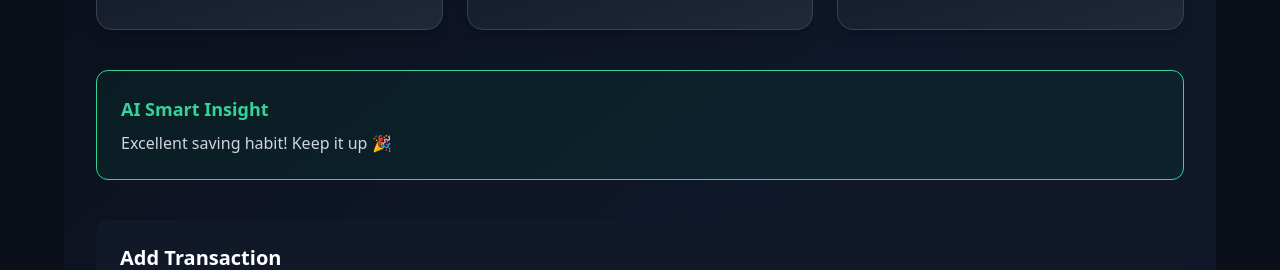
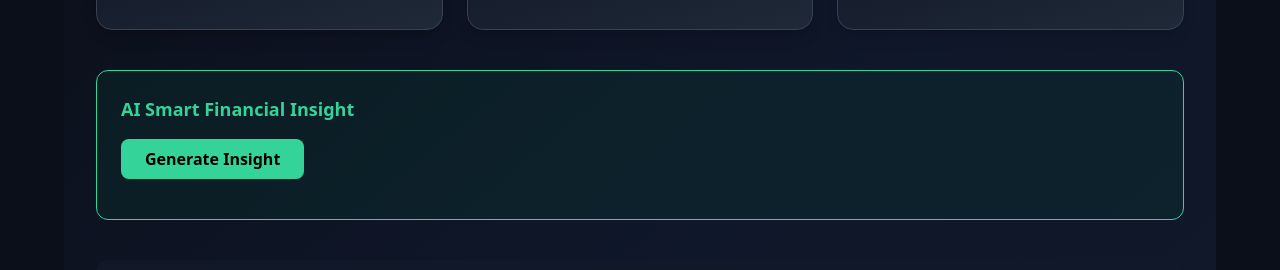
Before and after one commit to Rabbi111-cloud/SPENDWISE-AI, a Next.js app: page /dashboard in a window 1280 px wide. Shown: the part 188-458 px from the top of the page. Built offline with nearby package versions, Linux system fonts and the light colour scheme; no server answers; the database is empty; sample sign-in values are in the browser's storage.

Commit message:
Update page.js

```diff
--- a/app/dashboard/page.js
+++ b/app/dashboard/page.js
@@ -19,8 +19,10 @@ export default function Dashboard() {
   const router = useRouter();
   const [user, setUser] = useState(null);
   const [transactions, setTransactions] = useState([]);
+  const [aiInsight, setAiInsight] = useState("");
+  const [loadingAI, setLoadingAI] = useState(false);
 
-  // 🔐 Protect Route
+  // 🔐 Protect Route + Load User Transactions
   useEffect(() => {
     const unsubscribeAuth = auth.onAuthStateChanged((currentUser) => {
       if (!currentUser) {
@@ -51,8 +53,8 @@ export default function Dashboard() {
 
   if (!user) {
     return (
-      <div className="min-h-screen flex items-center justify-center">
-        <p>Loading...</p>
+      <div className="min-h-screen flex items-center justify-center text-white">
+        Loading...
       </div>
     );
   }
@@ -66,33 +68,44 @@ export default function Dashboard() {
     .filter((t) => t.type === "expense")
     .reduce((acc, curr) => acc + curr.amount, 0);
 
-  const total = income + expense;
-  const expensePercent = total > 0 ? (expense / total) * 100 : 0;
-
-  let suggestion = "";
-
-  if (expensePercent > 70) {
-    suggestion =
-      "⚠️ You are spending more than 70% of your income. Consider reducing non-essential expenses.";
-  } else if (expensePercent > 50) {
-    suggestion =
-      "You are spending over half your income. Try saving at least 20%.";
-  } else if (expensePercent > 30) {
-    suggestion =
-      "Good balance! You can increase your savings slightly.";
-  } else {
-    suggestion = "Excellent saving habit! Keep it up 🎉";
-  }
-
   // 🔓 Logout
   const handleLogout = async () => {
     await signOut(auth);
     router.push("/login");
   };
 
-  // 🗑 Delete
+  // 🗑 Delete Transaction
   const handleDelete = async (id) => {
     await deleteDoc(doc(db, "transactions", id));
+  };
+
+  // 🤖 Generate AI Insight (Button Click Only)
+  const generateInsight = async () => {
+    if (transactions.length === 0) return;
+
+    setLoadingAI(true);
+    setAiInsight("");
+
+    try {
+      const res = await fetch("/api/ai-insight", {
+        method: "POST",
+        headers: {
+          "Content-Type": "application/json",
+        },
+        body: JSON.stringify({
+          income,
+          expense,
+          transactions,
+        }),
+      });
+
+      const data = await res.json();
+      setAiInsight(data.insight);
+    } catch (error) {
+      setAiInsight("Unable to generate insight right now.");
+    }
+
+    setLoadingAI(false);
   };
 
   return (
@@ -131,15 +144,28 @@ export default function Dashboard() {
         </div>
       </div>
 
-      {/* AI Insight */}
+      {/* AI Insight Section */}
       <div className="mb-10 bg-emerald-900/20 border border-emerald-400 p-6 rounded-xl">
-        <h3 className="text-lg font-semibold text-emerald-400 mb-2">
-          AI Smart Insight
+        <h3 className="text-lg font-semibold text-emerald-400 mb-4">
+          AI Smart Financial Insight
         </h3>
-        <p className="text-gray-300">{suggestion}</p>
+
+        <button
+          onClick={generateInsight}
+          disabled={loadingAI}
+          className="mb-4 px-6 py-2 bg-emerald-400 text-black rounded-lg font-semibold hover:scale-105 transition disabled:opacity-50"
+        >
+          {loadingAI ? "Analyzing..." : "Generate Insight"}
+        </button>
+
+        {aiInsight && (
+          <p className="text-gray-300 whitespace-pre-line">
+            {aiInsight}
+          </p>
+        )}
       </div>
 
-      {/* Chart */}
+      {/* Expense Pie Chart */}
       <ExpenseChart transactions={transactions} />
 
       {/* Add Transaction */}
```
